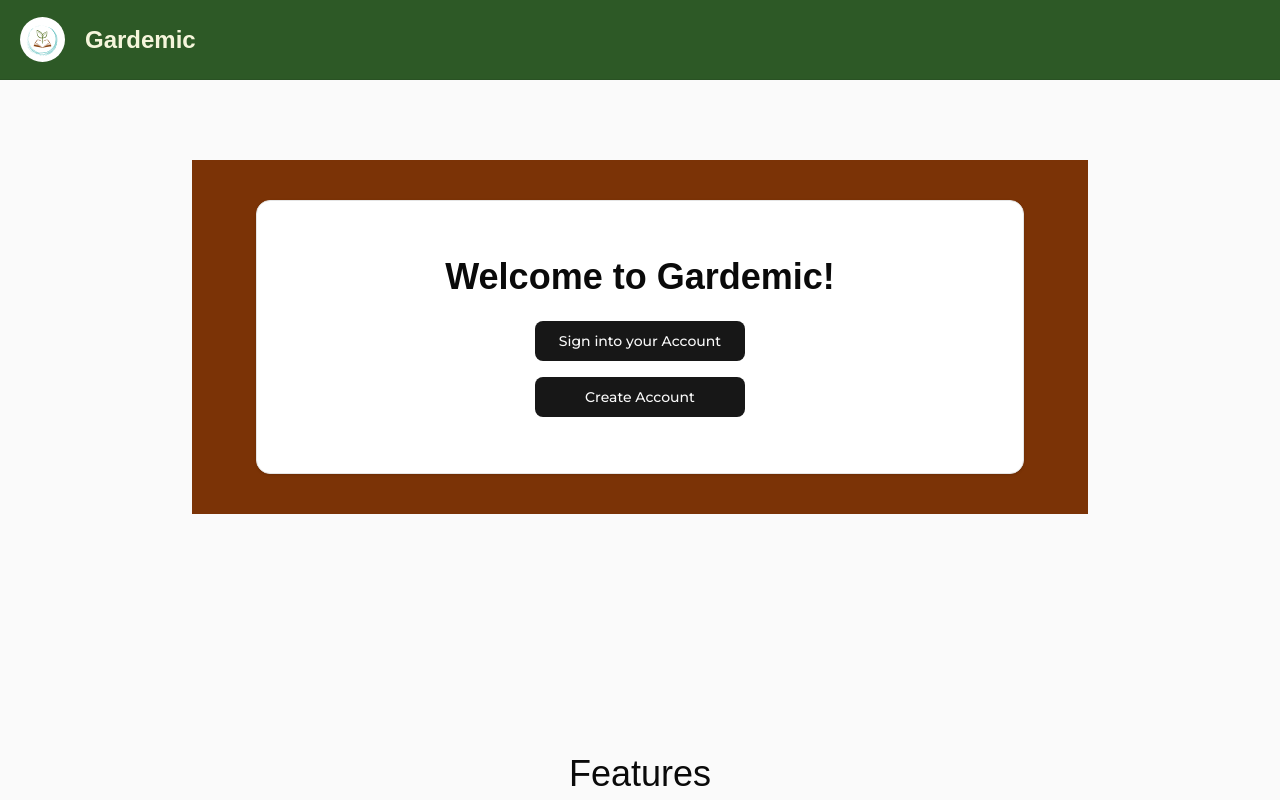
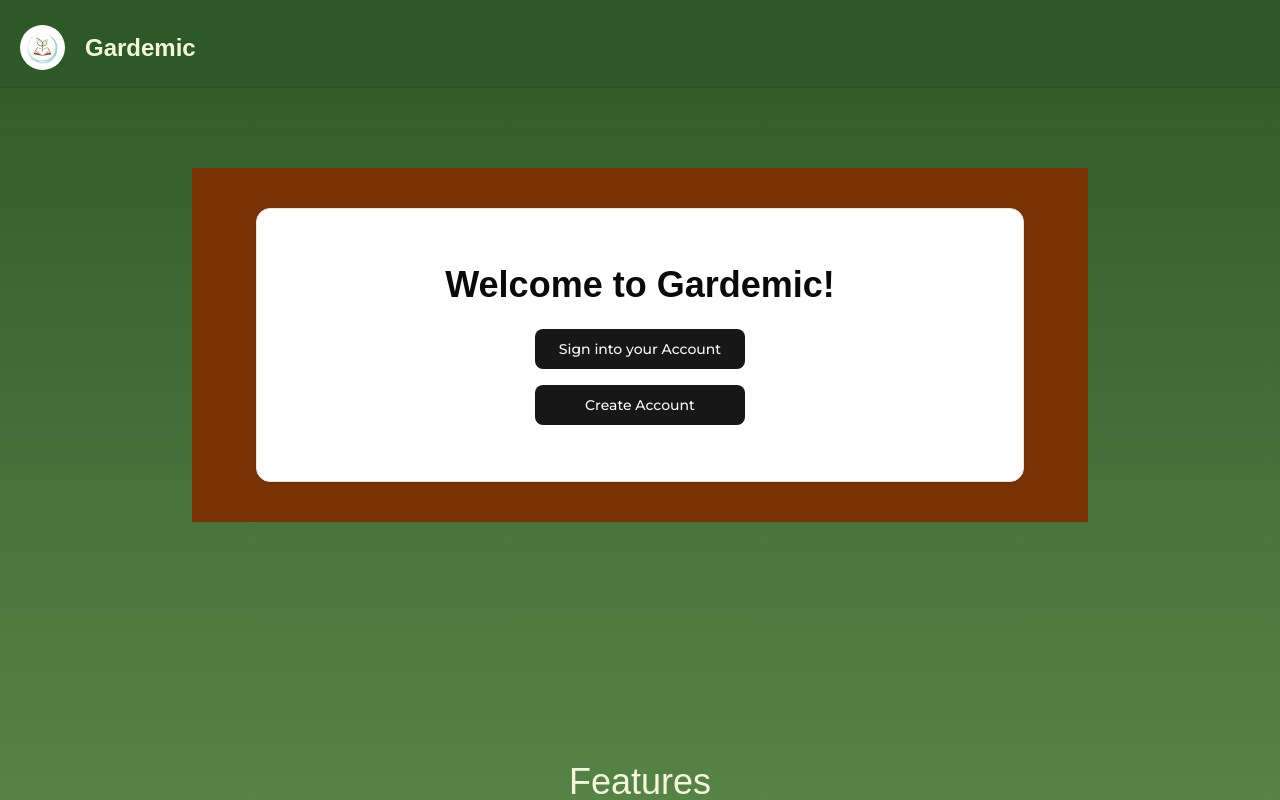
Before and after one commit to CSci-153-Web-Systems-and-Technologies/batch-2025-gardemic-web, a Next.js app: page / in a window 1280 px wide. Shown: the top 800 px of the page. Built offline with nearby package versions, Linux system fonts and the light colour scheme; a web font is replaced by a local one.

Commit message:
Add background color to Landing Page

```diff
--- a/app/page.tsx
+++ b/app/page.tsx
@@ -4,7 +4,7 @@
 
 export default function Home() {
   return (
-    <div className="flex min-h-screen flex-col items-center justify-start bg-zinc-50 font-sans dark:bg-black">
+    <div className="flex min-h-screen flex-col items-center justify-start py-2 bg-linear-to-b from-primary-green to-accent-green text-accent-white">
       <main className="flex-1 w-full flex flex-col items-center gap-20 sm:items-start">
         <nav className="w-full flex justify-center border-b border-b-foreground/10 bg-primary-green h-20">
           <NavBar />
```
